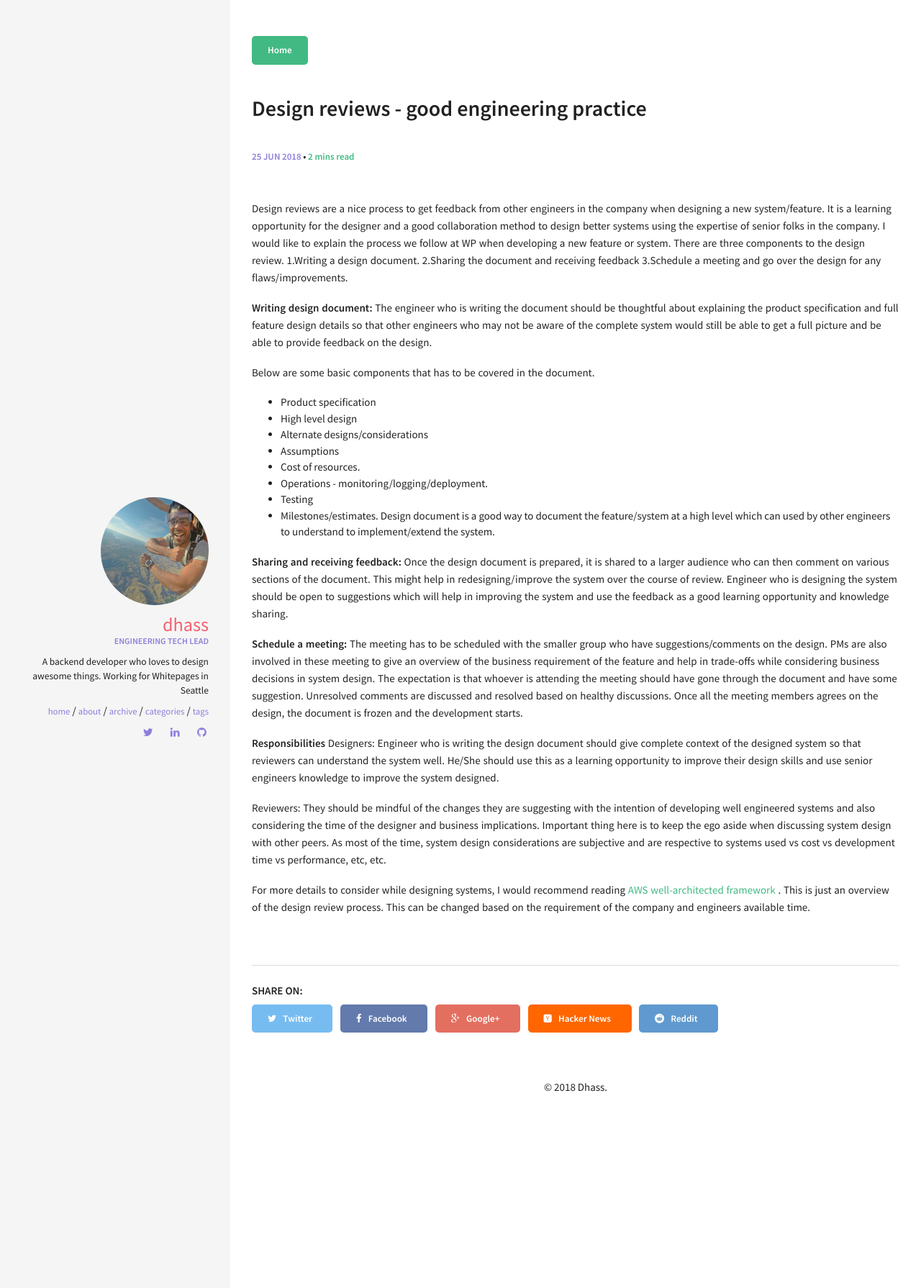
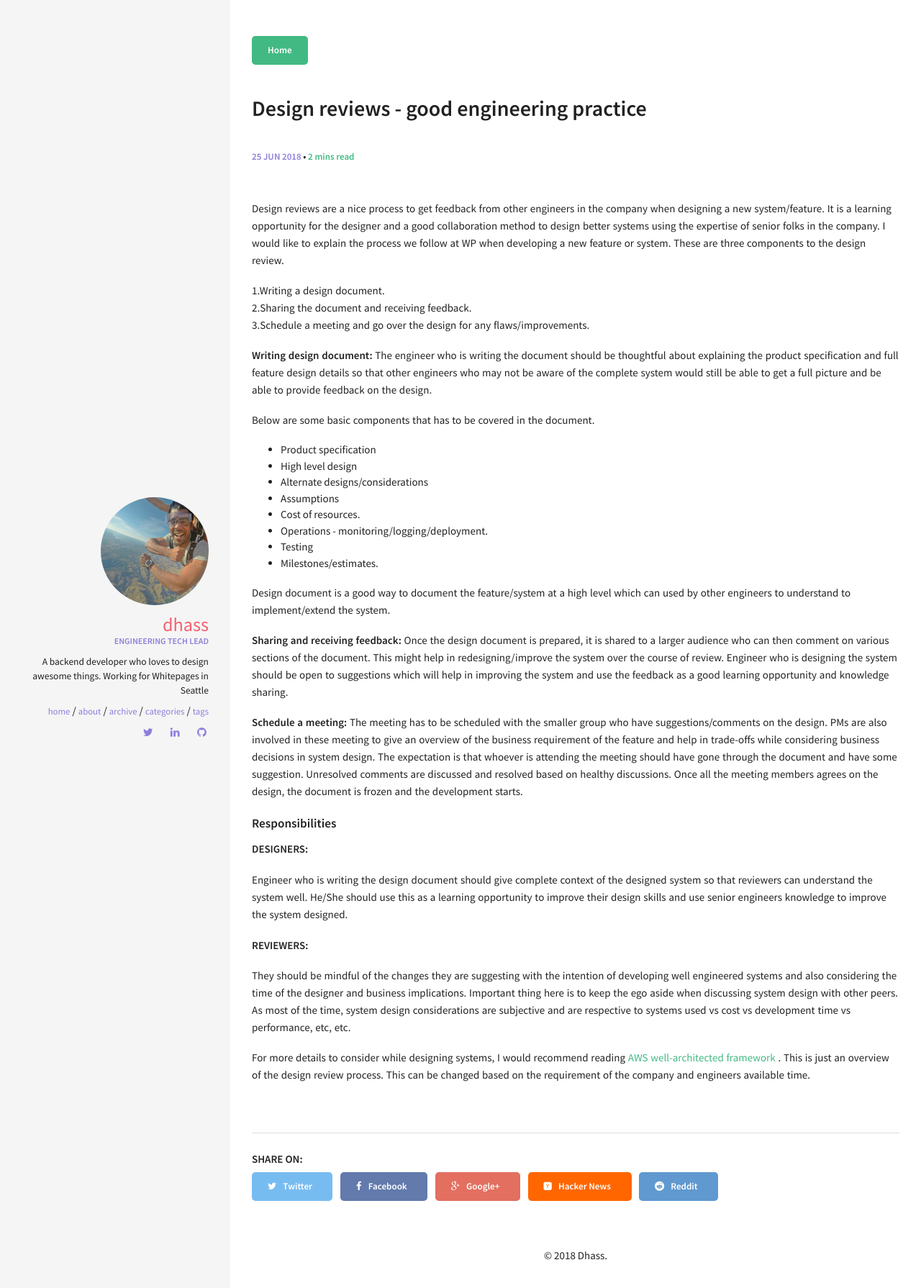
Before and after one commit to idlelearner/idlelearner.github.io, a Jekyll site: the page built from _posts/2018-06-25-design-reviews.markdown, in a window 1280 px wide. Shown: the top 1790 px of the page at 72% size. Built offline with Jekyll 4.4.1, drawn with Linux system fonts in a browser that asks for light colours.

Commit message:
design reviews post- edit

```diff
--- a/_posts/2018-06-25-design-reviews.markdown
+++ b/_posts/2018-06-25-design-reviews.markdown
@@ -6,9 +6,10 @@
 date:   2018-06-25 08:44:21 -0700
 ---
 
-Design reviews are a nice process to get feedback from other engineers in the company when designing a new system/feature. It is a learning opportunity for the designer and a good collaboration method to design better systems using the expertise of senior folks in the company. I would like to explain the process we follow at WP when developing a new feature or system. There are three components to the design review.
+Design reviews are a nice process to get feedback from other engineers in the company when designing a new system/feature. It is a learning opportunity for the designer and a good collaboration method to design better systems using the expertise of senior folks in the company. I would like to explain the process we follow at WP when developing a new feature or system. These are three components to the design review.
+
 1.Writing a design document.
-2.Sharing the document and receiving feedback
+2.Sharing the document and receiving feedback.
 3.Schedule a meeting and go over the design for any flaws/improvements.
 
 **Writing design document:**
@@ -23,6 +24,7 @@
 - Operations - monitoring/logging/deployment.
 - Testing
 - Milestones/estimates.
+
 Design document is a good way to document the feature/system at a high level which can used by other engineers to understand to implement/extend the system.
 
 **Sharing and receiving feedback:**
```
Also changed, not shown: other parts of _posts/2018-06-25-design-reviews.markdown (+3 -3 lines).
